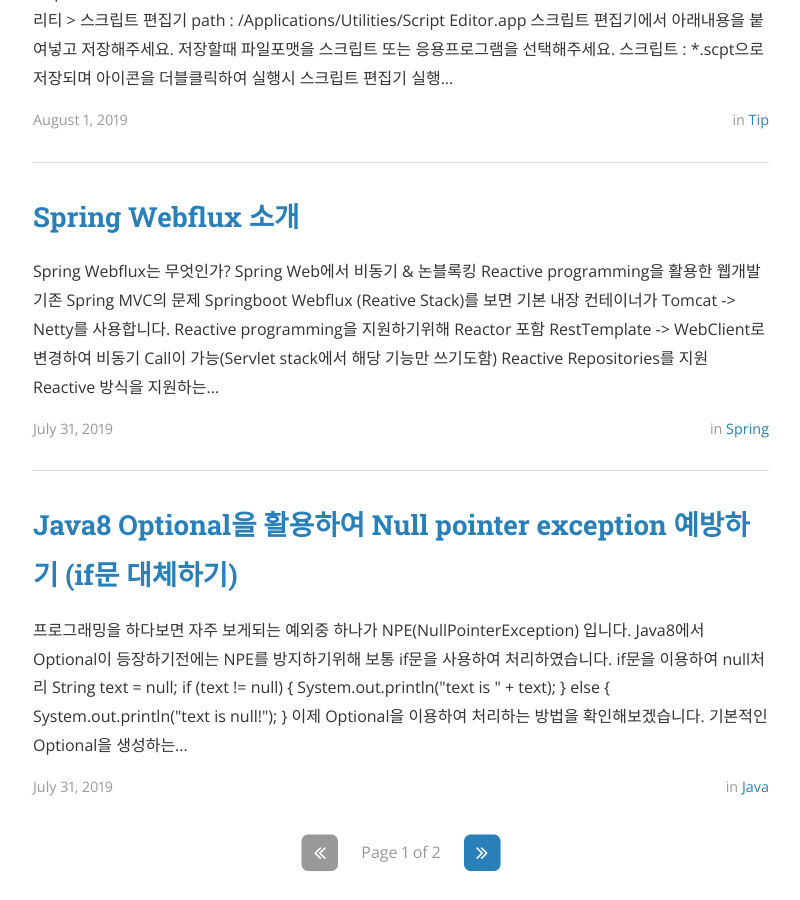
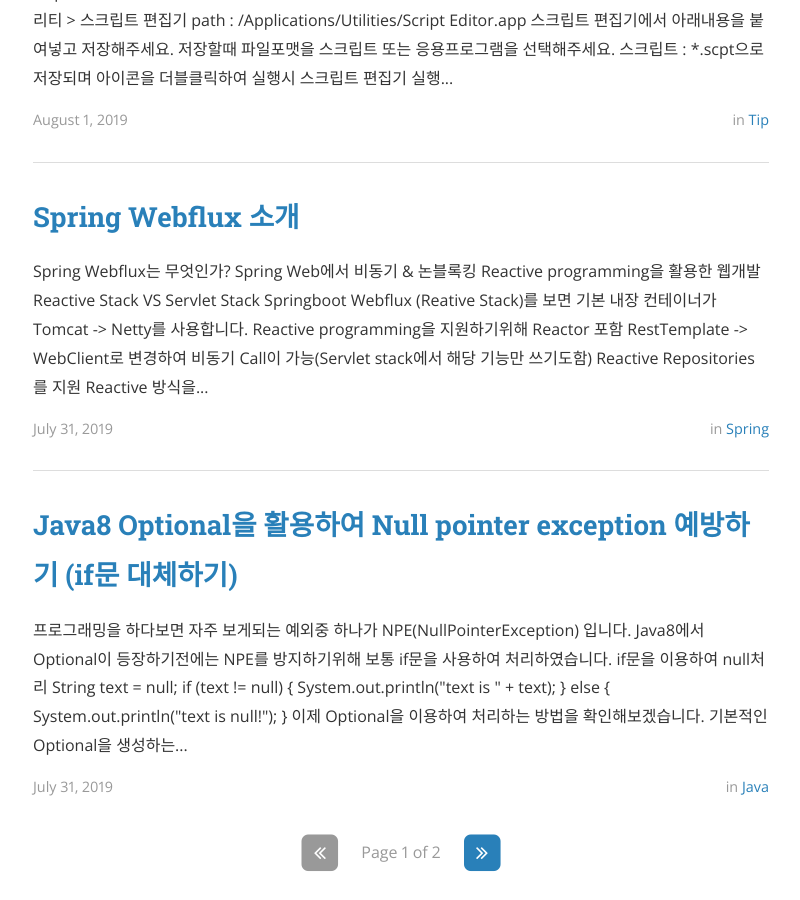
Before and after one commit to tries1/tries1.github.io, a Jekyll site: the page built from index.html, in a window 1280 px wide and 900 px high, scrolled down 1463 px. Shown: the whole window, without its empty margins (239-1039 px from the left). Built offline with Jekyll 4.4.1, drawn with Linux system fonts in a browser that asks for light colours; nearby versions of some CDN libraries; the list of posts is cut into pages by our own code.

Commit message:
add webflux intro

```diff
--- a/_posts/webflux/2020-01-21-spring_webflux_intro.md
+++ b/_posts/webflux/2020-01-21-spring_webflux_intro.md
@@ -11,9 +11,9 @@ comments: true
 ## Spring Webflux는 무엇인가?
 Spring Web에서 비동기 & 논블록킹 Reactive programming을 활용한 웹개발
 
-### 기존 Spring MVC의 문제
+### Reactive Stack VS Servlet Stack
 
-![Servlet stack, Reative Stack 비교 이미지](https://github.com/tries1/glenn-blog/blob/master/assets/spring/servlet_vs_reactive.png?raw=true)
+![Servlet Stack, Reative Stack 비교 이미지](https://github.com/tries1/glenn-blog/blob/master/assets/spring/servlet_vs_reactive.png?raw=true)
 
 1. Springboot Webflux (Reative Stack)를 보면 기본 내장 컨테이너가 Tomcat -> Netty를 사용합니다.
 2. Reactive programming을 지원하기위해 Reactor 포함
@@ -25,7 +25,7 @@ Spring Web에서 비동기 & 논블록킹 Reactive programming을 활용한 웹
 ---
 
 
-### Servlet stack VS Reative Stack
+### 기존 Reactive Stack(Spring MVC)의 문제
 
 ![Thread Pool Hell 비교 이미지](https://github.com/tries1/glenn-blog/blob/master/assets/spring/thread_pool_hell.png?raw=true)
 
```
Also changed, not shown: other parts of _posts/webflux/2020-01-21-spring_webflux_intro.md (+2 -0 lines).
